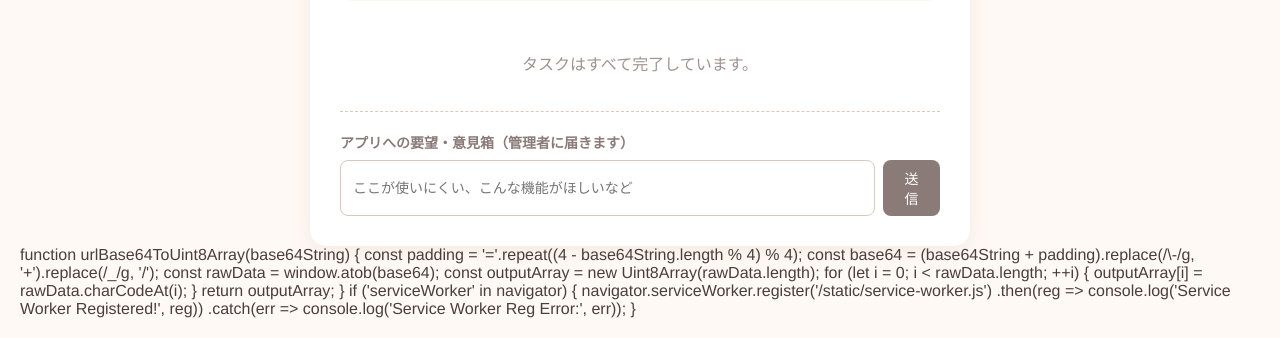
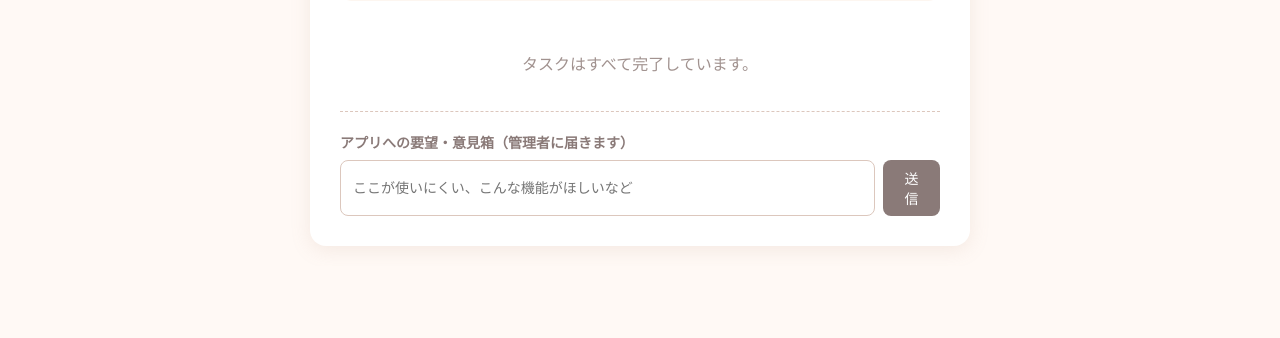
Before and after one commit to yusamiu/kadai_app, a Flask app: page / in a window 1280 px wide. Shown: the part 625-963 px from the top of the page. After the commit the page ends 872 px from the top, so only its background shows below. Run offline with Flask 3, Linux system fonts and the light colour scheme; the visitor is signed in with stand-in values (Sample User, id 1); data that the repository does not hold is empty.

Commit message:
最後にして

```diff
--- a/app.py
+++ b/app.py
@@ -2,7 +2,7 @@ import os
 import json
 import logging
 from datetime import datetime, timedelta
-import pytz  # 🔔 日本時間の計算用に新しく追加
+import pytz  # 🔔 日本時間の計算用
 from flask import Flask, render_template, request, redirect, session, jsonify, url_for, flash
 from flask_sqlalchemy import SQLAlchemy
 from pywebpush import webpush, WebPushException
@@ -23,11 +23,18 @@ app.config['SQLALCHEMY_DATABASE_URI'] = DATABASE_URL or 'sqlite:///local_fallbac
 app.config['SQLALCHEMY_TRACK_MODIFICATIONS'] = False
 
 # --- 🔔 WebPush通知用の鍵設定 ---
-app.config['VAPID_PRIVATE_KEY'] = os.environ.get('VAPID_PRIVATE_KEY')
-app.config['VAPID_PUBLIC_KEY'] = "BLFvsP57Nmst6JA6TS3joiz6Cnf6G1dC5mOCrEHBBsulBNcVPtKJy9zNw1SmKHA67wxLb9V3TjtAB2jJh08J8j0"
+# 環境変数にあればそれを優先し、なければハードコードした公開鍵を使用
+DEFAULT_VAPID_PUBLIC_KEY = "BLFvsP57Nmst6JA6TS3joiz6Cnf6G1dC5mOCrEHBBsulBNcVPtKJy9zNw1SmKHA67wxLb9V3TjtAB2jJh08J8j0"
+VAPID_PUBLIC_KEY = os.environ.get('VAPID_PUBLIC_KEY') or DEFAULT_VAPID_PUBLIC_KEY
+VAPID_PRIVATE_KEY = os.environ.get('VAPID_PRIVATE_KEY')
+ADMIN_EMAIL = os.environ.get('ADMIN_EMAIL', 'mailto:admin@yusaku-xyz.com')
+
+app.config['VAPID_PUBLIC_KEY'] = VAPID_PUBLIC_KEY
+app.config['VAPID_PRIVATE_KEY'] = VAPID_PRIVATE_KEY
+
 db = SQLAlchemy(app)
 
-# --- 🗄️ データベースのテーブル（仕組み）の定義 ---
+# --- 🗄️ データベースのテーブル定義 ---
 class Task(db.Model):
     id = db.Column(db.Integer, primary_key=True)
     username = db.Column(db.String(100), nullable=False)
@@ -58,30 +65,21 @@ class Subscription(db.Model):
     auth = db.Column(db.Text, nullable=False)
     registered_at = db.Column(db.String(50), nullable=False)
 
-# --- WebPush設定（Renderの環境変数から取得） ---
-VAPID_PRIVATE_KEY = os.environ.get('VAPID_PRIVATE_KEY')
-VAPID_PUBLIC_KEY = os.environ.get('VAPID_PUBLIC_KEY')
-ADMIN_EMAIL = os.environ.get('ADMIN_EMAIL', 'mailto:admin@yusaku-xyz.com')
 
-# 🔔 1日に何度も通知を送らないための、実行日記録用グローバル変数
-last_run_date = None
-
+# --- 🔔 1日前リマインダー通知処理 ---
 def check_and_send_daily_reminders():
-    """
-    【デバッグログ強化版】
-    """
     try:
         jst = pytz.timezone('Asia/Tokyo')
         now_jst = datetime.now(jst)
 
         logging.info("【テスト通知】Cronエンドポイントからリマインダー処理を強制実行します！")
 
-        private_key = app.config.get('VAPID_PRIVATE_KEY')
+        private_key = VAPID_PRIVATE_KEY or app.config.get('VAPID_PRIVATE_KEY')
         if not private_key:
             logging.error("【自動通知】VAPID_PRIVATE_KEY が設定されていません。")
             return
 
-        # 明日の日付（2026-07-22）
+        # 明日の日付
         tomorrow = now_jst.date() + timedelta(days=1)
         tomorrow_str = tomorrow.strftime('%Y-%m-%d')
 
@@ -147,9 +145,11 @@ def check_and_send_daily_reminders():
     except Exception as general_e:
         logging.error(f"【自動通知】全体エラー発生: {str(general_e)}")
 
+
 # 認証フィルター
 def is_logged_in():
     return 'username' in session
+
 
 # --- 1. ルート：サービスworkerの配信用 ---
 @app.route('/service-worker.js')
@@ -159,6 +159,7 @@ def service_worker():
     except Exception as e:
         logging.error(f"Service Worker配信エラー: {str(e)}")
         return "Service Worker Not Found", 404
+
 
 # --- 2. ルート：ログイン画面 ＆ 認証処理 ---
 @app.route('/login', methods=['GET', 'POST'])
@@ -194,6 +195,7 @@ def login():
 
     return render_template('login.html')
 
+
 # --- 3. ルート：ログアウト処理 ---
 @app.route('/logout')
 def logout():
@@ -201,6 +203,7 @@ def logout():
     session.clear()
     logging.info(f"ユーザーログアウト: {username}")
     return redirect(url_for('login'))
+
 
 # --- 4. ルート：メインダッシュボード（タスク一覧） ---
 @app.route('/')
@@ -229,9 +232,7 @@ def index():
         }
         try:
             if t.deadline:
-                # 期限の日付を取り出す
                 deadline_date = datetime.strptime(t.deadline, '%Y-%m-%d').date()
-                # 日本時間の「今日」との差を計算（これで今日＝0日、明日＝1日になる！）
                 task_dict['days_left'] = (deadline_date - today_jst).days
             else:
                 task_dict['days_left'] = 999
@@ -242,6 +243,7 @@ def index():
 
     return render_template('index.html', username=username, tasks=user_tasks, vapid_public_key=VAPID_PUBLIC_KEY)
 
+
 # --- 5. ルート：新規タスク追加 ---
 @app.route('/add', methods=['POST'])
 def add_task():
@@ -251,11 +253,9 @@ def add_task():
     text = request.form.get('task', '').strip()
     deadline = request.form.get('deadline', '').strip()
 
-    # セレクトボックスの値と、自由入力（その他）の値を両方チェックする
     subject_select = request.form.get('subject', '').strip()
     subject_custom = request.form.get('subject_custom', '').strip()
 
-    # 「その他」が選ばれていて自由入力欄に記載があればそれを優先、無ければセレクトボックスの値を使う
     if subject_select == 'その他' and subject_custom:
         subject = subject_custom
     else:
@@ -265,7 +265,6 @@ def add_task():
         flash('すべての項目を正しく入力してください。', 'error')
         return redirect(url_for('index'))
 
-    # 【Supabase保存】新規タスク
     try:
         new_task = Task(
             username=session['username'],
@@ -285,6 +284,7 @@ def add_task():
 
     return redirect(url_for('index'))
 
+
 # --- 6. ルート：タスク完了処理 ---
 @app.route('/complete', methods=['POST'])
 def complete_task():
@@ -295,7 +295,6 @@ def complete_task():
     task_deadline = request.form.get('task_deadline', '').strip()
     username = session['username']
 
-    # 【Supabase更新】対象タスクを1件取得してステータス変更
     task = Task.query.filter_by(username=username, text=task_value, deadline=task_deadline, status='yet').first()
 
     if task:
@@ -312,6 +311,7 @@ def complete_task():
 
     return redirect(url_for('index'))
 
+
 # --- 7. ルート：タスク削除処理 ---
 @app.route('/delete', methods=['POST'])
 def delete_task():
@@ -322,7 +322,6 @@ def delete_task():
     task_deadline = request.form.get('task_deadline', '').strip()
     username = session['username']
 
-    # 【Supabase削除】対象タスクを検索して削除
     task = Task.query.filter_by(username=username, text=task_value, deadline=task_deadline).first()
 
     if task:
@@ -338,6 +337,7 @@ def delete_task():
 
     return redirect(url_for('index'))
 
+
 # --- 8. ルート：意見箱への投稿受領 ---
 @app.route('/suggest', methods=['POST'])
 def suggest():
@@ -348,7 +348,6 @@ def suggest():
     if not opinion:
         return redirect(url_for('index'))
 
-    # 【Supabase保存】意見
     try:
         new_suggestion = Suggestion(
             username=session['username'],
@@ -363,6 +362,7 @@ def suggest():
         logging.error(f"意見投稿エラー: {str(e)}")
 
     return redirect(url_for('index'))
+
 
 # --- 9. ルート：WebPush通知用の購読鍵の登録・更新 ---
 @app.route('/subscribe', methods=['POST'])
@@ -406,7 +406,16 @@ def subscribe():
         db.session.rollback()
         logging.error(f"通知登録処理中に致命的なエラー: {str(e)}")
         return jsonify({"status": "error", "message": str(e)}), 500
-# --- 10. ルート：👑 管理者コントロールパネル ---
+
+
+# --- 10. ルート：UptimeRobot等のCron呼び出し用エンドポイント ---
+@app.route('/api/cron/reminders')
+def trigger_reminders():
+    check_and_send_daily_reminders()
+    return "Reminders checked!", 200
+
+
+# --- 11. ルート：👑 管理者コントロールパネル ---
 @app.route('/admin-yusaku-xyz777', methods=['GET', 'POST'])
 def admin_page():
     if request.method == 'POST':
@@ -508,15 +517,10 @@ def admin_page():
         subs_count=subscriptions_count
     )
 
-# --- 11. アプリケーション起動エントリーポイント ---
+
+# --- 12. アプリケーション起動エントリーポイント ---
 if __name__ == '__main__':
     port = int(os.environ.get('PORT', 5000))
-    # 初回起動時にSupabase側に自動でテーブル（表）を作成する魔法のコマンド
     with app.app_context():
         db.create_all()
     app.run(debug=True, host='0.0.0.0', port=port)
-# UptimeRobotが叩く用の通知チェックAPI（ログイン不要）
-@app.route('/api/cron/reminders')
-def trigger_reminders():
-    check_and_send_daily_reminders()
-    return "Reminders checked!", 200
--- a/templates/index.html
+++ b/templates/index.html
@@ -345,6 +345,13 @@ function toggleCustomSubject() {
 </div>
 
 <script>
+    // Service Worker の登録処理
+    if ('serviceWorker' in navigator) {
+        navigator.serviceWorker.register('/static/service-worker.js')
+        .then(reg => console.log('Service Worker Registered!', reg))
+        .catch(err => console.log('Service Worker Reg Error:', err));
+    }
+
     // 1. Python(Flask)から渡されたVAPID公衆鍵を受け取る
     const VAPID_PUBLIC_KEY = "{{ vapid_public_key }}";
 
@@ -422,23 +429,5 @@ function toggleCustomSubject() {
         }
     }
 </script>
-
-    function urlBase64ToUint8Array(base64String) {
-        const padding = '='.repeat((4 - base64String.length % 4) % 4);
-        const base64 = (base64String + padding).replace(/\-/g, '+').replace(/_/g, '/');
-        const rawData = window.atob(base64);
-        const outputArray = new Uint8Array(rawData.length);
-        for (let i = 0; i < rawData.length; ++i) {
-            outputArray[i] = rawData.charCodeAt(i);
-        }
-        return outputArray;
-    }
-
-    if ('serviceWorker' in navigator) {
-        navigator.serviceWorker.register('/static/service-worker.js')
-        .then(reg => console.log('Service Worker Registered!', reg))
-        .catch(err => console.log('Service Worker Reg Error:', err));
-    }
-</script>
 </body>
 </html>
```
